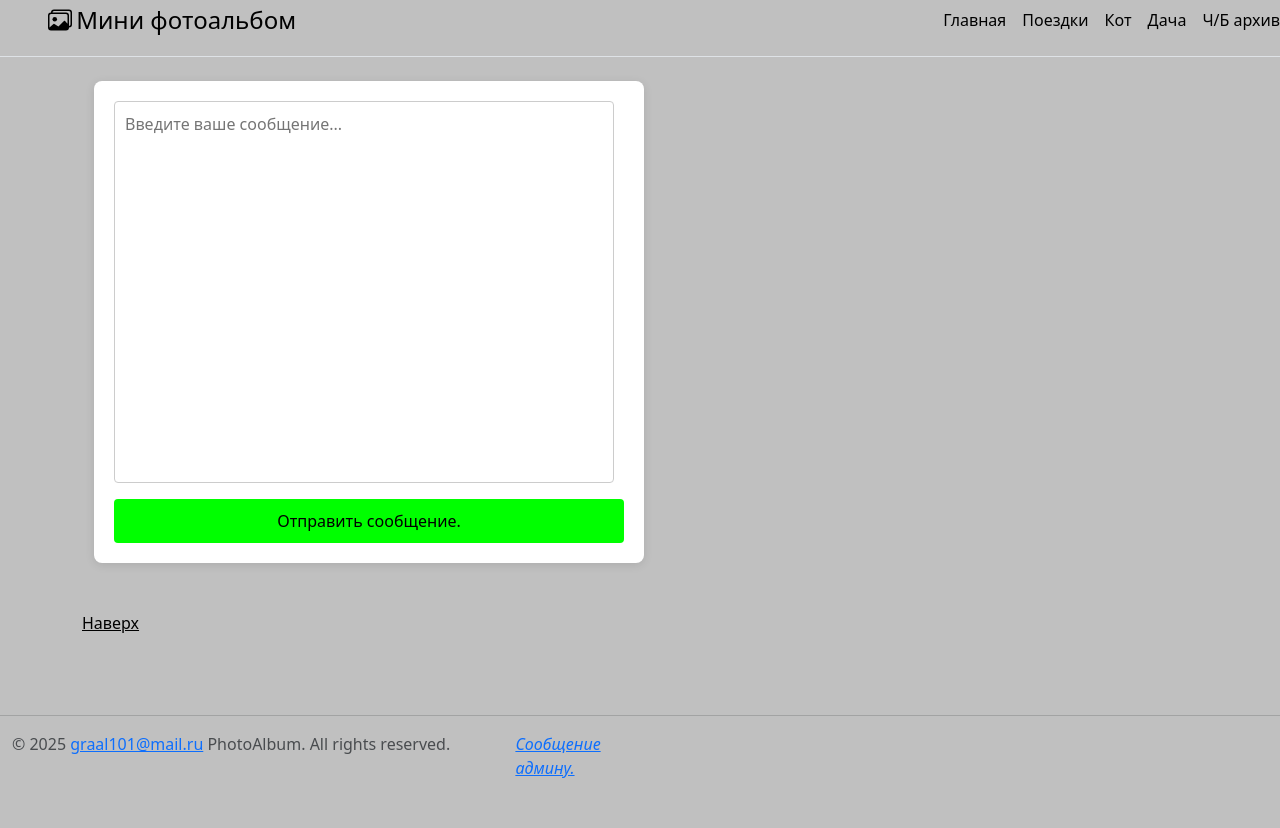
After one commit to graal101/Django_PhotoAlbum, a Django app: template album/templates/album/feedback.html in a window 1280 px wide. The commit adds this page. Run offline with Django 3.2, Linux system fonts and the light colour scheme; the template is opened without the code that fills it: most values are stand-ins (such as "Sample title", 1, 10 or a date in 2020).

Commit message:
added anonim feedback page for users

```diff
--- /dev/null
+++ b/album/templates/album/feedback.html
@@ -0,0 +1,52 @@
+<!--
+   feedback for admin
+-->
+{% extends "album/layout.html"%}
+{% load static %}
+{% block title %}{{title}}{% endblock %}
+
+{% block content%}
+<style>
+
+    form {
+        background: white;
+        padding: 20px;
+        border-radius: 8px;
+        box-shadow: 0 2px 10px rgba(0, 0, 0, 0.1);
+        width: 550px;
+    }
+    textarea {
+        width: 500px;
+        padding: 10px;
+        border: 1px solid #ccc;
+        border-radius: 4px;
+        resize: none;
+        font-size: 16px;
+    }
+    button {
+        background-color: lime;
+        color: black;
+        border: none;
+        padding: 10px 15px;
+        border-radius: 4px;
+        cursor: pointer;
+        font-size: 16px;
+        margin-top: 10px;
+        width: 100%;
+    }
+    button:hover {
+        background-color: grey;
+    }
+</style>
+
+
+
+ <div class="container">
+   <form>
+      <textarea rows="15" placeholder="Введите ваше сообщение..."></textarea>
+      <br>
+      <button type="submit">Отправить сообщение.</button>
+   </form>
+  </div>
+
+{%endblock%}
--- a/album/templates/album/layout.html
+++ b/album/templates/album/layout.html
@@ -17,8 +17,6 @@
    <div class="d-flex flex-column flex-md-row align-items-center pb-3 mb-4 border-bottom">
    <a href="/" class="d-flex align-items-center link-body-emphasis text-decoration-none">
    <svg xmlns="http://www.w3.org/2000/svg" width="40" height="32" class="me-2" viewBox="0 0 118 94" role="img">
-
-   <!--<title></title>-->
 
 <img src="{% static 'album/img/images.svg' %}" alt="Главная страница." width="24" height="24">
    &nbsp;
@@ -41,15 +39,23 @@
 	{% block content %}
    {% endblock %}
    </div>
+   <br><br>
+ <div  class="container" > <a style="color: black;" href="#">Наверх</a></p>  </div>
+</body>
 
-</body>
 <footer class="text-body-secondary py-5">
    <hr>
-    <div class="container">
-      <p>&copy; 2025 <a href='mailto:graal101@mail.ru'>graal101@mail.ru</a>
-       PhotoAlbum. All rights reserved. </p>
-      <!-- <p><i>"Alpha release of the project on Django."</i></p> -->
-      <p><a href="#">Наверх</a></p>
-   </div>
+   <nav class="d-inline-flex mt-2 mt-md-0 ms-md-auto">
+
+       <div class="container">
+         <p>&copy; 2025 <a href='mailto:graal101@mail.ru'>graal101@mail.ru</a>
+          PhotoAlbum. All rights reserved. </p>
+      </div>
+
+      <div style="margin-left: 20px;">
+         <i><a   href="{% url 'feedback' %}">Сообщение админу.</a> </i>
+      </div>
+
+   </nav>
  </footer>
 </html>
--- a/album/urls.py
+++ b/album/urls.py
@@ -11,7 +11,9 @@ urlpatterns = [
     path('dacha/', views.dacha, name='dacha'),
     path('kat/', views.kat, name='kat'),
     path('trip/', views.trip, name='trip'),
+    path('feedback/', views.feedback, name='feedback'),
     path('upload_img/', views.upload_img, name='upload_img')
+
 ]
 
 if settings.DEBUG:  # Добавлено при подк. загрузки картинок
--- a/album/views.py
+++ b/album/views.py
@@ -47,6 +47,10 @@ def trip(request):
     """Страница о поездках."""
     return render(request, 'album/album.html', sample('Фото поездок', 'trip'))
 
+
+def feedback(request):
+    """Обратная связь с админом."""
+    return render(request, 'album/feedback.html', {'title':'Связаться с админом.'})
   # =============================================Functions=======================================================
 def referer(request):
     """Получения реферера."""
```
Also changed, not shown: album/services/mod_serv.py (added), db.sqlite3.
